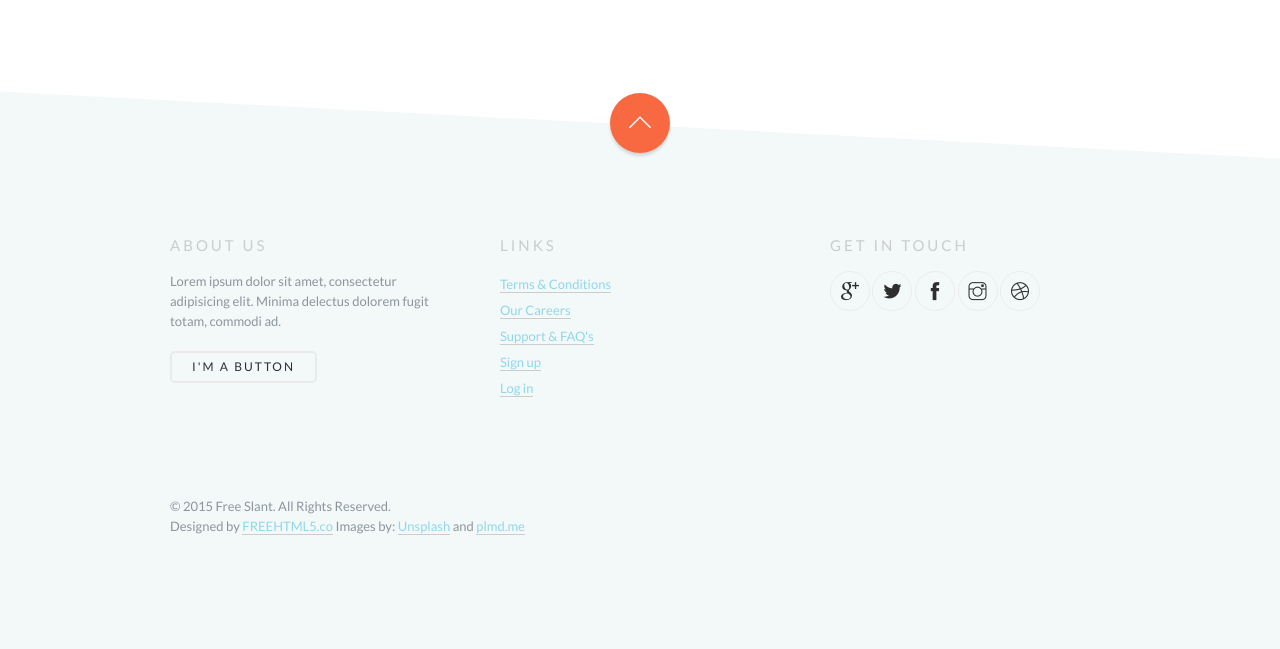
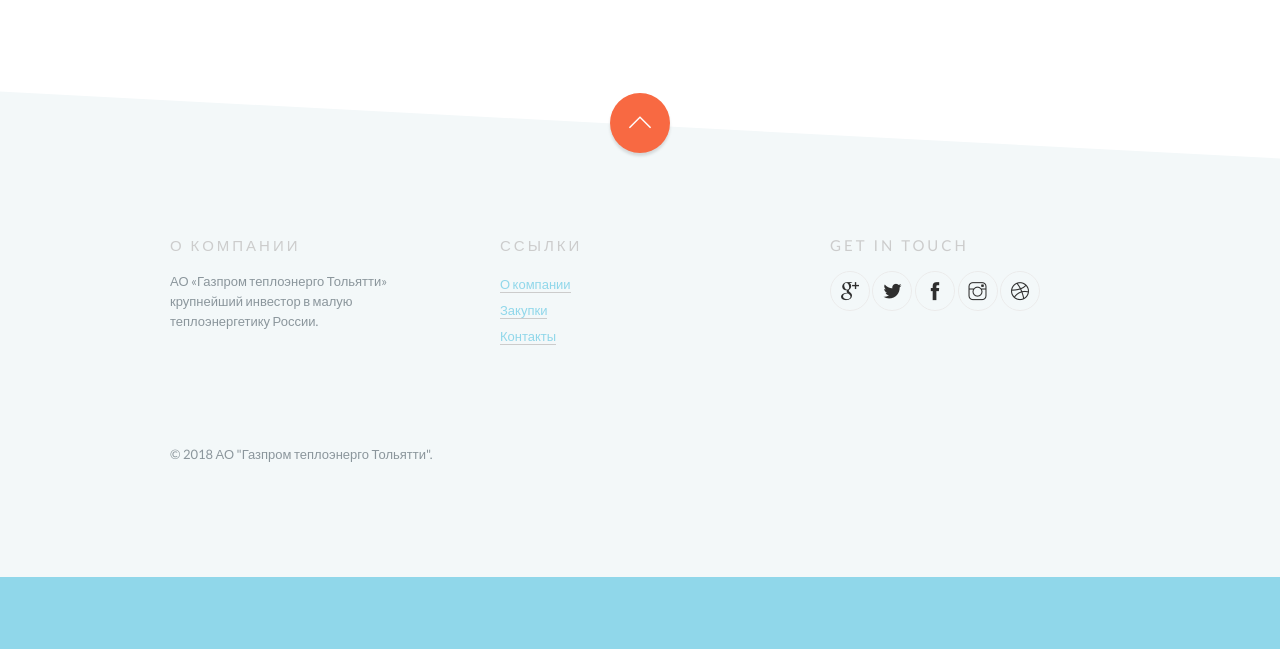
Before and after one commit to Kosty63/gpte_tlt, a Django app: page / in a window 1280 px wide. Shown: the part 1029-1678 px from the top of the page. After the commit the page ends 1606 px from the top, so only its background shows below. Run offline with Django 3.2, Linux system fonts and the light colour scheme; some libraries are stand-ins or nearby versions.

Commit message:
new frontend

```diff
--- a/templates/footer.html
+++ b/templates/footer.html
@@ -3,25 +3,22 @@
 			<div class="container">
 				<div class="row">
 					<div class="col-md-4 col-sm-6 footer-box">
-						<h3 class="fh5co-footer-heading">About us</h3>
-						<p>Lorem ipsum dolor sit amet, consectetur adipisicing elit. Minima delectus dolorem fugit totam, commodi ad.</p>
-						<p><a href="#" class="btn btn-outline btn-sm">I'm a button</a></p>
+						<h3 class="fh5co-footer-heading">О компании</h3>
+						<p>АО «Газпром теплоэнерго Тольятти» крупнейший инвестор в малую теплоэнергетику России.</p>
+						<!--<p><a href="#" class="btn btn-outline btn-sm">I'm a button</a></p>-->
 
 					</div>
 					<div class="col-md-4 col-sm-6 footer-box">
-						<h3 class="fh5co-footer-heading">Links</h3>
+						<h3 class="fh5co-footer-heading">Ссылки</h3>
 						<ul class="fh5co-footer-links">
-							<li><a href="#">Terms &amp; Conditions</a></li>
-							<li><a href="#">Our Careers</a></li>
-							<li><a href="#">Support &amp; FAQ's</a></li>
-							<li><a href="#">Sign up</a></li>
-							<li><a href="#">Log in</a></li>
+							<li><a href="#">О компании</a></li>
+							<li><a href="#">Закупки</a></li>
+							<li><a href="#">Контакты</a></li>
 						</ul>
 					</div>
 					<div class="col-md-4 col-sm-12 footer-box">
 						<h3 class="fh5co-footer-heading">Get in touch</h3>
 						<ul class="fh5co-social-icons">
-
 							<li><a href="#"><i class="ti-google"></i></a></li>
 							<li><a href="#"><i class="ti-twitter-alt"></i></a></li>
 							<li><a href="#"><i class="ti-facebook"></i></a></li>
@@ -31,7 +28,7 @@
 					</div>
 					<div class="col-md-12 footer-box">
 						<div class="fh5co-copyright">
-						<p>&copy; 2015 Free Slant. All Rights Reserved. <br>Designed by <a href="http://freehtml5.co" target="_blank">FREEHTML5.co</a> Images by: <a href="http://unsplash.com">Unsplash</a> and <a href="http://plmd.me" target="_blank">plmd.me</a></p>
+						<p>&copy; 2018 АО "Газпром теплоэнерго Тольятти".</p>
 						</div>
 					</div>
 
--- a/templates/header.html
+++ b/templates/header.html
@@ -39,7 +39,7 @@
 									<li><a href="#">CSS3</a></li>
 								</ul>
 							</li>-->
-							<li><a href="elements.html">Закупки</a></li>
+							<li><a href="{% url 'purchases'  %}">Закупки</a></li>
 							<li class="fh5co-special"><a href="contact.html">Контакты</a></li>
 						</ul>
 					</nav>
--- a/tlt/urls.py
+++ b/tlt/urls.py
@@ -21,4 +21,5 @@ from tlt import views
 
 urlpatterns = [
     url(r'^', views.index, name='index'),
+    url(r'^../purchases/$', views.purchases, name='purchases'),
 ] + static(settings.STATIC_URL, document_root=settings.STATIC_ROOT)
--- a/tlt/views.py
+++ b/tlt/views.py
@@ -14,3 +14,7 @@ def index(request):
 
         new_form = form.save()
     return render(request, 'templatesGpteTlt/index.html', locals())
+
+
+def purchases(request):
+    return render(request, 'templatesGpteTlt/purchases.html', locals())
```
Also changed, not shown: templates/templatesGpteTlt/purchases.html (added, +7 -0 lines).
